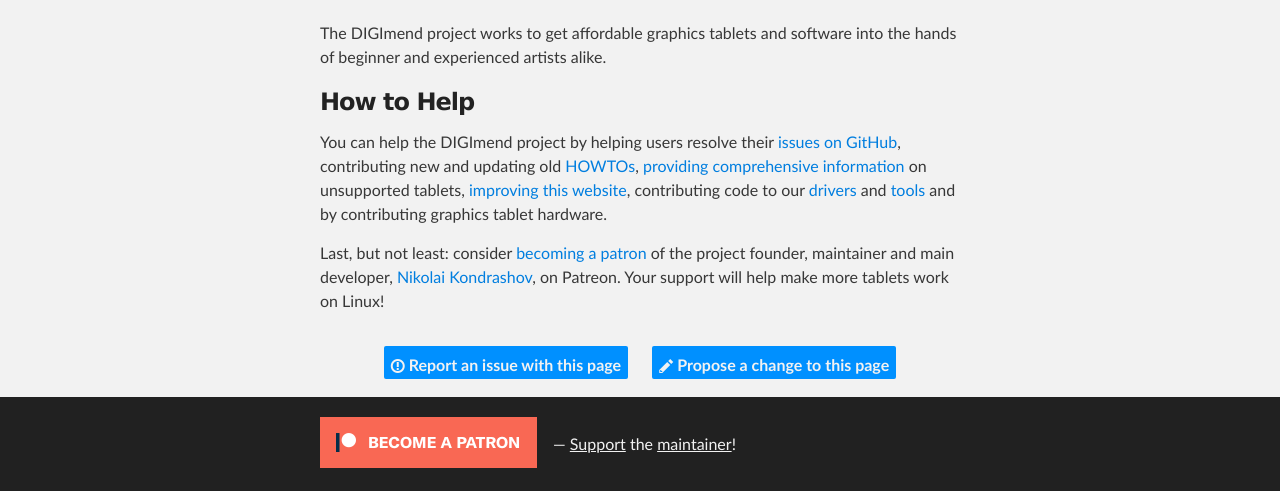
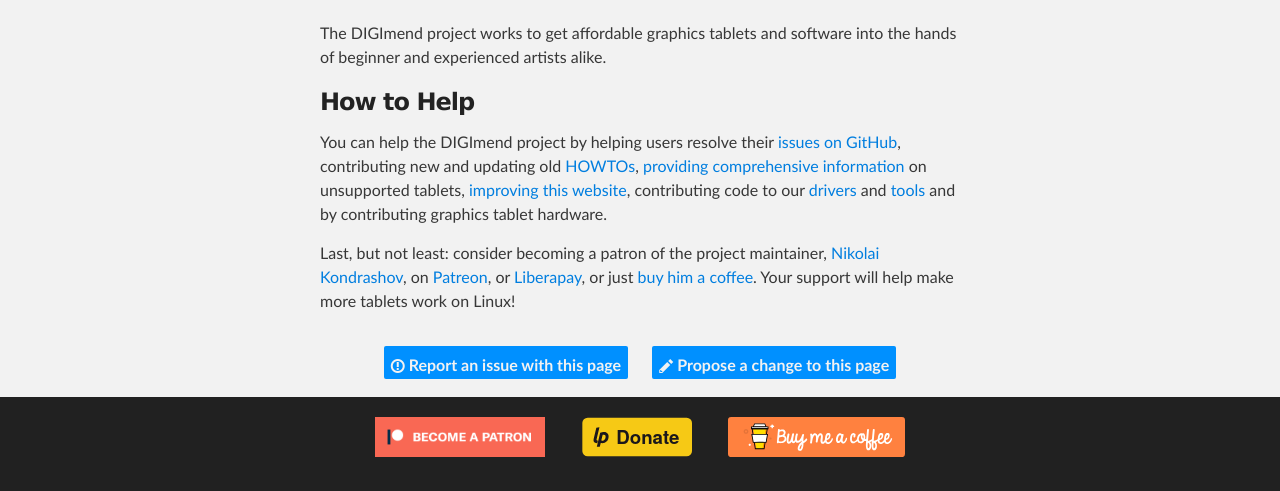
Before and after one commit to DIGImend/digimend.github.io, a Jekyll site: the page built from index.md, in a window 1280 px wide. Shown: the part 2444-2935 px from the top of the page. Built offline with Jekyll 4.4.1, drawn with Linux system fonts in a browser that asks for light colours.

Commit message:
Link to Liberapay and Buymeacoffee

```diff
--- a/_includes/page.html
+++ b/_includes/page.html
@@ -88,10 +88,8 @@
     <div id="footer_wrap" class="outer">
       <footer class="inner">
         <a id="become_a_patron_button" href="https://www.patreon.com/bePatron?c=930980"><img src="/become_a_patron_button.png"></a>
-        <p>
-            &mdash; <a href="https://www.patreon.com/bePatron?c=930980">Support</a> the
-            <a href="https://www.patreon.com/spbnick">maintainer</a>!
-        </p>
+        <a id="liberapay_donate_button" href="https://liberapay.com/spbnick/donate"><img src="/liberapay_donate_button.svg"></a>
+        <a id="buymeacoffee_button" href="https://www.buymeacoffee.com/spbnick"><img src="/buymeacoffee_button.svg"></a>
       </footer>
     </div>
 
--- a/index.md
+++ b/index.md
@@ -62,8 +62,9 @@ website](https://github.com/DIGImend/digimend.github.io), contributing code to
 our [drivers](/drivers) and [tools](/devel) and by contributing graphics tablet
 hardware.
 
-Last, but not least: consider
-[becoming a patron](https://www.patreon.com/bePatron?c=930980) of the project
-founder, maintainer and main developer,
-[Nikolai Kondrashov](https://www.patreon.com/spbnick), on Patreon. Your
-support will help make more tablets work on Linux!
+Last, but not least: consider becoming a patron of the project maintainer,
+[Nikolai Kondrashov](https://www.patreon.com/spbnick), on
+[Patreon](https://www.patreon.com/bePatron?c=930980), or
+[Liberapay](https://liberapay.com/spbnick/donate), or just [buy him a
+coffee](https://www.buymeacoffee.com/spbnick). Your support will help make
+more tablets work on Linux!
--- a/main.css
+++ b/main.css
@@ -441,10 +441,13 @@ header nav span {
   font-weight: 700;
 }
 
-#become_a_patron_button {
-  display: block;
-  float: left;
-  margin-right: 16px;
+footer {
+    text-align: center;
+}
+
+footer img {
+    height: 40px;
+    padding: 0 16px;
 }
 
 #bottom_tool_drawer .tool {
```
Also changed, not shown: buymeacoffee_button.svg (added), liberapay_donate_button.svg (added).
